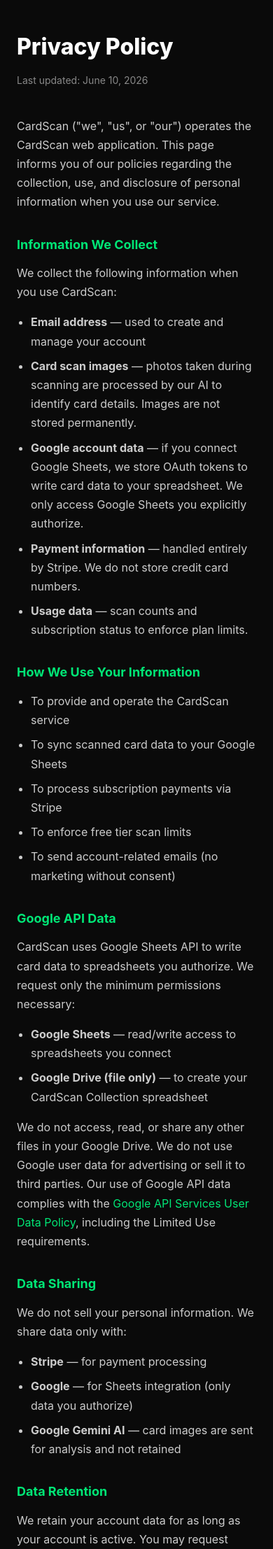
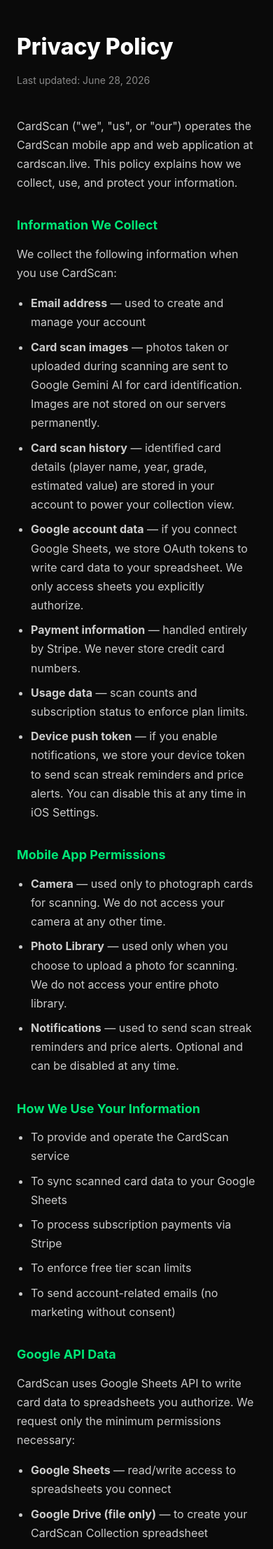
Before and after one commit to maddengarrett7-cpu/cardvault, a Python web app: template templates/privacy.html in a window 390 px wide. Shown: the part 70-2284 px from the top of the page at 70% size. Run offline with Jinja, Linux system fonts and the light colour scheme; the template is opened without the code that fills it, so the values that code supplies are empty.

Commit message:
Update privacy policy with mobile app permissions

```diff
--- a/templates/privacy.html
+++ b/templates/privacy.html
@@ -36,18 +36,27 @@
 
   <div class="container">
     <h1>Privacy Policy</h1>
-    <p class="date">Last updated: June 10, 2026</p>
+    <p class="date">Last updated: June 28, 2026</p>
 
-    <p>CardScan ("we", "us", or "our") operates the CardScan web application. This page informs you of our policies regarding the collection, use, and disclosure of personal information when you use our service.</p>
+    <p>CardScan ("we", "us", or "our") operates the CardScan mobile app and web application at cardscan.live. This policy explains how we collect, use, and protect your information.</p>
 
     <h2>Information We Collect</h2>
     <p>We collect the following information when you use CardScan:</p>
     <ul>
       <li><strong>Email address</strong> — used to create and manage your account</li>
-      <li><strong>Card scan images</strong> — photos taken during scanning are processed by our AI to identify card details. Images are not stored permanently.</li>
-      <li><strong>Google account data</strong> — if you connect Google Sheets, we store OAuth tokens to write card data to your spreadsheet. We only access Google Sheets you explicitly authorize.</li>
-      <li><strong>Payment information</strong> — handled entirely by Stripe. We do not store credit card numbers.</li>
+      <li><strong>Card scan images</strong> — photos taken or uploaded during scanning are sent to Google Gemini AI for card identification. Images are not stored on our servers permanently.</li>
+      <li><strong>Card scan history</strong> — identified card details (player name, year, grade, estimated value) are stored in your account to power your collection view.</li>
+      <li><strong>Google account data</strong> — if you connect Google Sheets, we store OAuth tokens to write card data to your spreadsheet. We only access sheets you explicitly authorize.</li>
+      <li><strong>Payment information</strong> — handled entirely by Stripe. We never store credit card numbers.</li>
       <li><strong>Usage data</strong> — scan counts and subscription status to enforce plan limits.</li>
+      <li><strong>Device push token</strong> — if you enable notifications, we store your device token to send scan streak reminders and price alerts. You can disable this at any time in iOS Settings.</li>
+    </ul>
+
+    <h2>Mobile App Permissions</h2>
+    <ul>
+      <li><strong>Camera</strong> — used only to photograph cards for scanning. We do not access your camera at any other time.</li>
+      <li><strong>Photo Library</strong> — used only when you choose to upload a photo for scanning. We do not access your entire photo library.</li>
+      <li><strong>Notifications</strong> — used to send scan streak reminders and price alerts. Optional and can be disabled at any time.</li>
     </ul>
 
     <h2>How We Use Your Information</h2>
@@ -87,8 +96,16 @@
     <h2>Changes to This Policy</h2>
     <p>We may update this Privacy Policy from time to time. We will notify you of changes by updating the date at the top of this page.</p>
 
+    <h2>Your Rights</h2>
+    <ul>
+      <li><strong>Access</strong> — you can view all your scanned card data in the app at any time</li>
+      <li><strong>Export</strong> — export your full collection as CSV directly from the app</li>
+      <li><strong>Delete</strong> — you can delete your account and all associated data by contacting us</li>
+      <li><strong>Opt out</strong> — disable push notifications at any time in iOS Settings → CardScan</li>
+    </ul>
+
     <h2>Contact Us</h2>
-    <p>If you have questions about this Privacy Policy, reach out to us on Instagram: <a href="https://www.instagram.com/cardscaniq" target="_blank">@cardscaniq</a></p>
+    <p>If you have questions about this Privacy Policy or want to request data deletion, reach out on Instagram: <a href="https://www.instagram.com/cardscan.live" target="_blank">@cardscan.live</a> or email us at maddengarrett7@gmail.com</p>
   </div>
 </body>
 </html>
```
